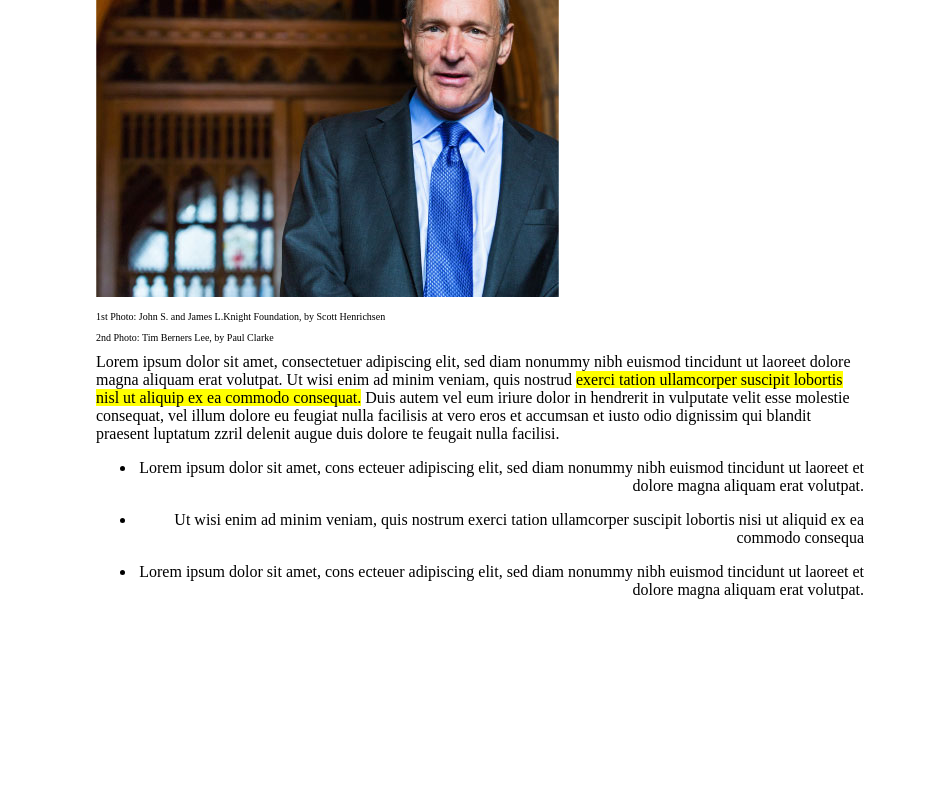
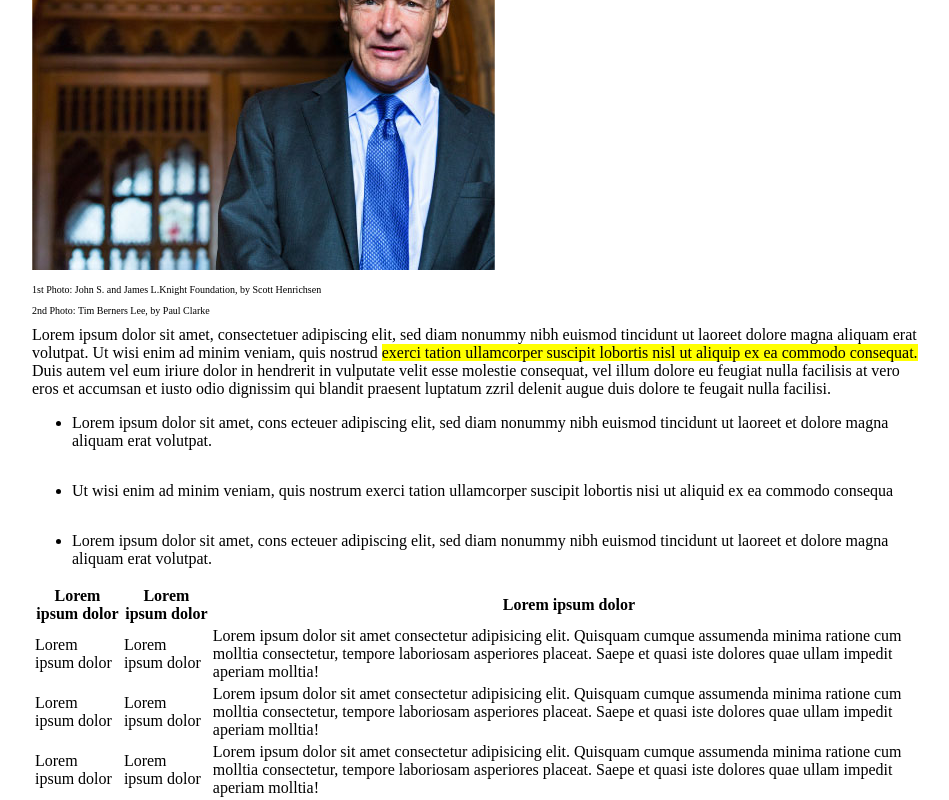
Before and after one commit to EleonoraFlaborea/html-css-booleaner, a plain HTML site: page index.html in a window 1280 px wide. Shown: the part 632-1432 px from the top of the page, without its empty margins (160-1109 px from the left). Before the commit the page ends 1247 px from the top, so only its background shows below. Drawn offline with Linux system fonts and the light colour scheme.

Commit message:
add table

```diff
--- a/css/style.css
+++ b/css/style.css
@@ -31,8 +31,8 @@ img{
 /* Main */
 
 section{
-    margin-left: 20%;
-    margin-right: 20%;
+    margin-left: 15%;
+    margin-right: 15%;
 }
 
 h2{
@@ -67,8 +67,7 @@ h2{
 }
 
 ul{
-    text-align: right;
+   float: left;
 
-    background-position-x: right;
 
 }
--- a/index.html
+++ b/index.html
@@ -56,6 +56,42 @@
                 <ul>
                     <li>Lorem ipsum dolor sit amet, cons ecteuer adipiscing elit, sed diam nonummy nibh euismod tincidunt ut laoreet et dolore magna aliquam erat volutpat. </li>
                 </ul>
+
+                <table>
+                    <thead>
+                        <tr>
+                            <th>Lorem ipsum dolor</th>
+                            <th>Lorem ipsum dolor</th>
+                            <th>Lorem ipsum dolor</th>
+                        </tr>
+                    </thead>
+
+                    <tbody>
+                        <tr>
+                            <td>Lorem ipsum dolor</td>
+                            <td>Lorem ipsum dolor</td>
+                            <td>Lorem ipsum dolor sit amet consectetur adipisicing elit. Quisquam cumque assumenda minima ratione cum molltia consectetur, tempore laboriosam asperiores placeat. Saepe et quasi iste dolores quae ullam impedit aperiam molltia!</td>
+                        </tr>
+
+                        <tr>
+                            <td>Lorem ipsum dolor</td>
+                            <td>Lorem ipsum dolor</td>
+                            <td>Lorem ipsum dolor sit amet consectetur adipisicing elit. Quisquam cumque assumenda minima ratione cum molltia consectetur, tempore laboriosam asperiores placeat. Saepe et quasi iste dolores quae ullam impedit aperiam molltia!</td>
+                        </tr>
+
+                        <tr>
+                            <td>Lorem ipsum dolor</td>
+                            <td>Lorem ipsum dolor</td>
+                            <td>Lorem ipsum dolor sit amet consectetur adipisicing elit. Quisquam cumque assumenda minima ratione cum molltia consectetur, tempore laboriosam asperiores placeat. Saepe et quasi iste dolores quae ullam impedit aperiam molltia!</td>
+                        </tr>
+
+                    </tbody>
+
+                </table>
+
+
+
+
             </section>
         </container>
 
```
